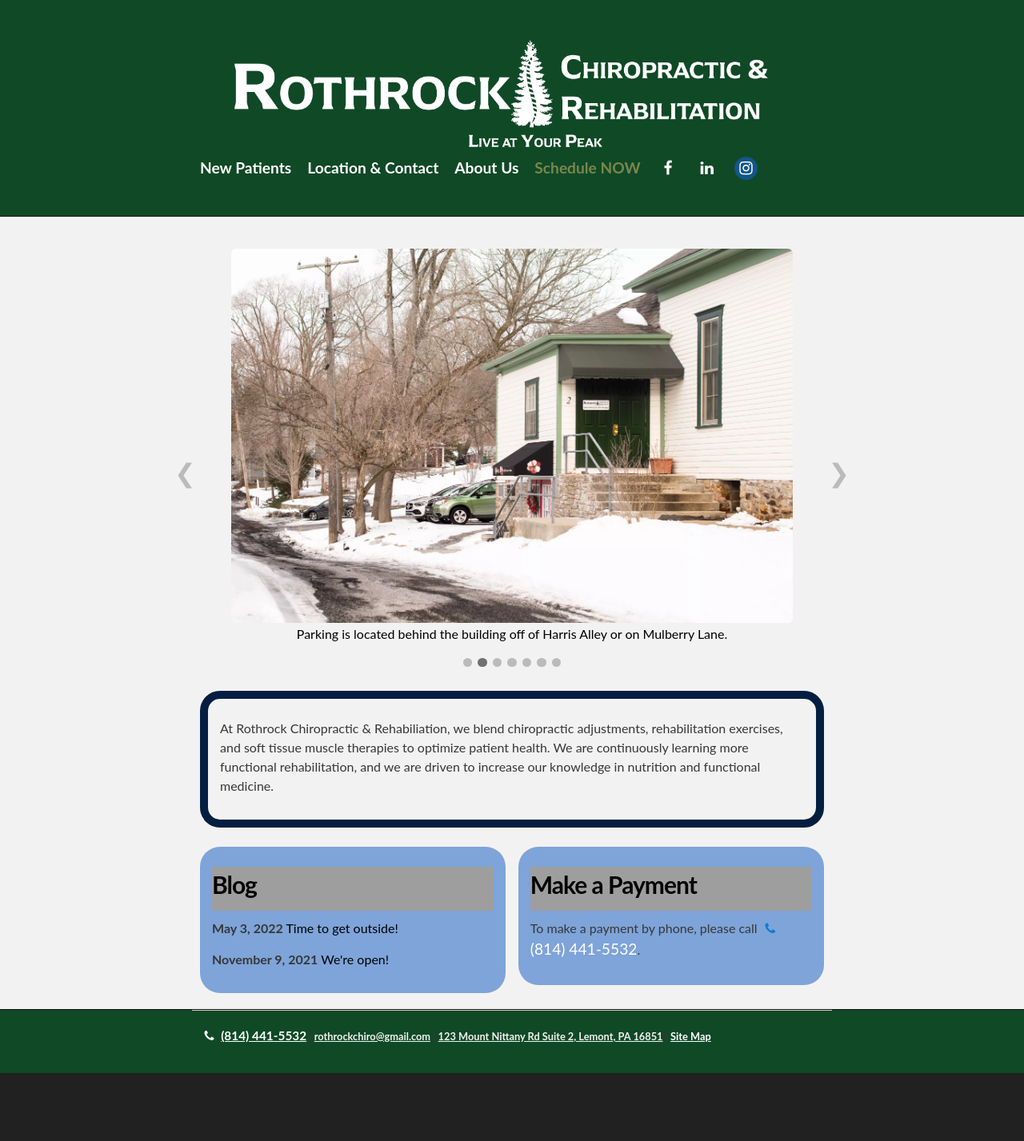
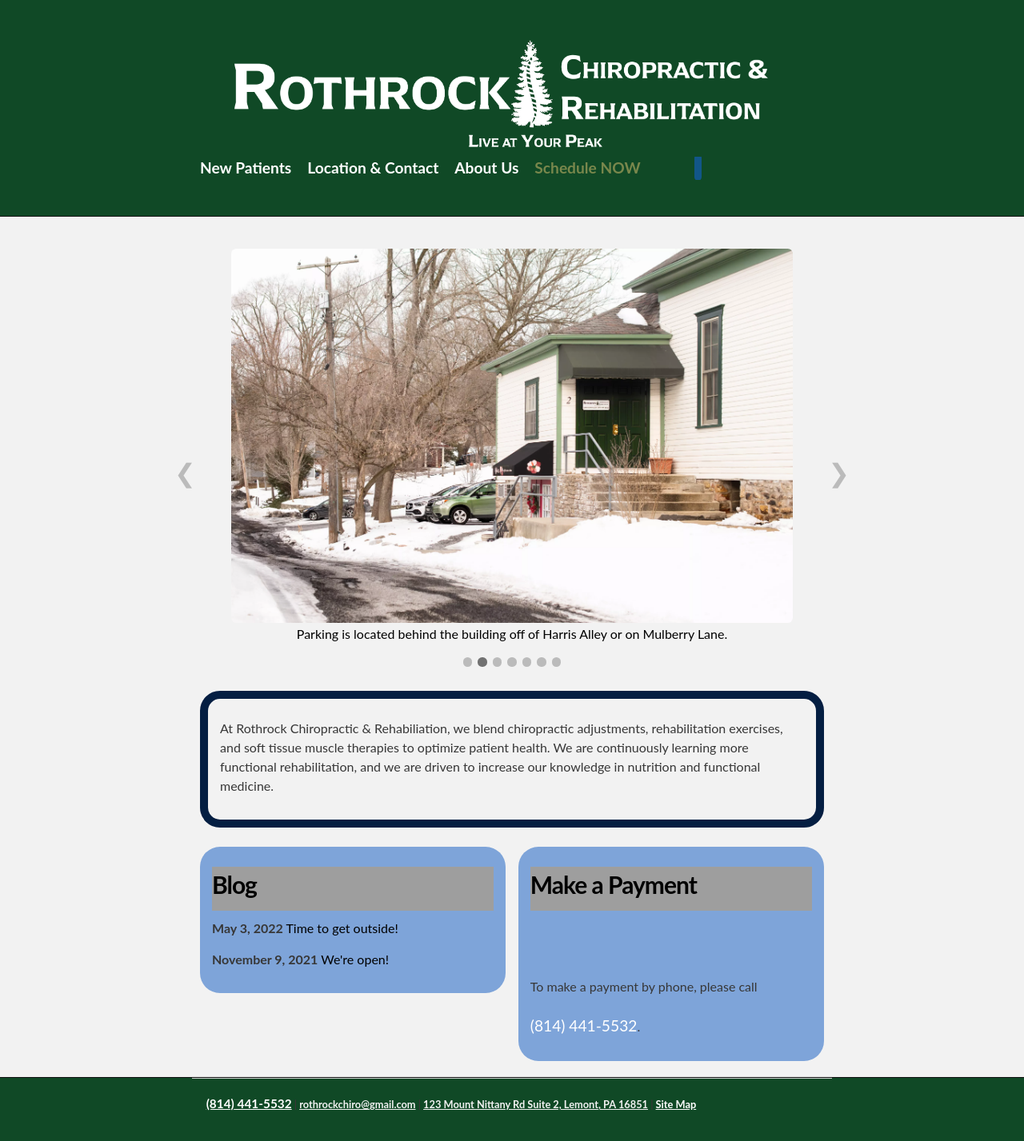
Before and after one commit to evpitcel/evpitcel.github.io, a Jekyll site: the page built from index.html, in a window 1280 px wide. Shown: the whole page at 80% size. Built offline with Jekyll 4.4.1, drawn with Linux system fonts in a browser that asks for light colours; before the commit the page ends 1342 px from its top, so only the background shows below that; grey boxes are pictures that could not be loaded.

Commit message:
disabled font rel

```diff
--- a/_layouts/default.html
+++ b/_layouts/default.html
@@ -6,7 +6,7 @@
     <meta http-equiv="X-UA-Compatible" content="IE=edge">
     <meta name="viewport" content="width=device-width,maximum-scale=2">
     <link rel="stylesheet" type="text/css" media="screen" href="{{ '/assets/css/style.css?v=' | append: site.github.build_revision | relative_url }}">
-    <link rel="stylesheet" href="https://cdnjs.cloudflare.com/ajax/libs/font-awesome/4.7.0/css/font-awesome.min.css">
+    <link rel="stylesheet" href="https://cdnjs.cloudflare.com/ajax/libs/font-awesome/4.7.0/css/font-awesome.min.css" disabled>
 
 <!-- Global site tag (gtag.js) - Google Analytics -->
 <script async src="https://www.googletagmanager.com/gtag/js?id=G-BNRD9YZXJF"></script>
```
